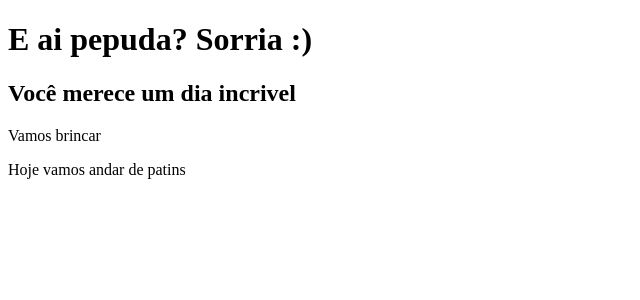
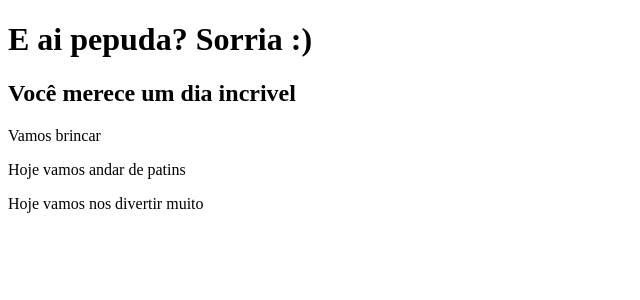
Before and after one commit to AlessandroG14/DevTecNews, a Next.js app: page / in a window 1280 px wide. Shown: the top 300 px of the page, without its empty margins (0-640 px from the left). Built offline with nearby package versions, Linux system fonts and the light colour scheme.

Commit message:
Mais uma frase adicionada

```diff
--- a/pages/index.js
+++ b/pages/index.js
@@ -4,6 +4,7 @@ function Home(){
             <h2>Você merece um dia incrivel</h2>
             <p>Vamos brincar</p>
             <p>Hoje vamos andar de patins</p>
+            <p>Hoje vamos nos divertir muito</p>
     </div>
 )
 }
```
